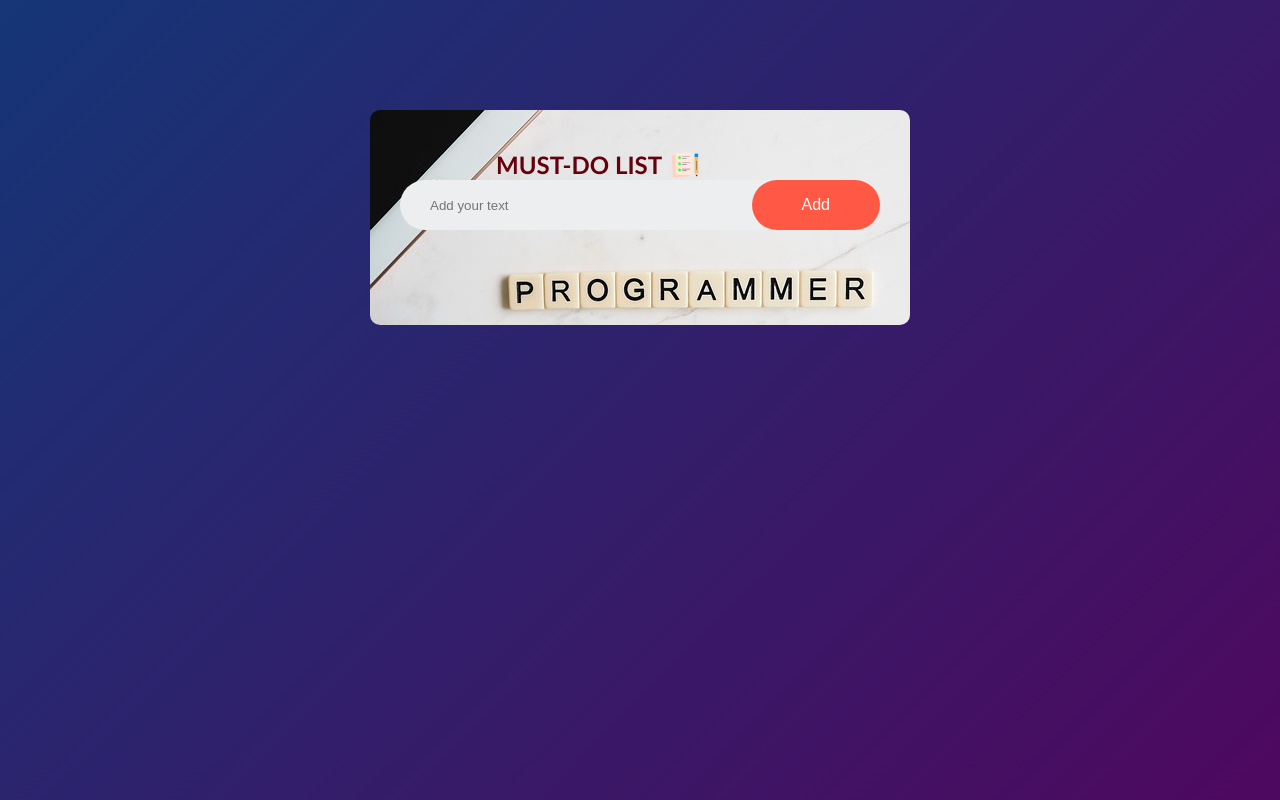
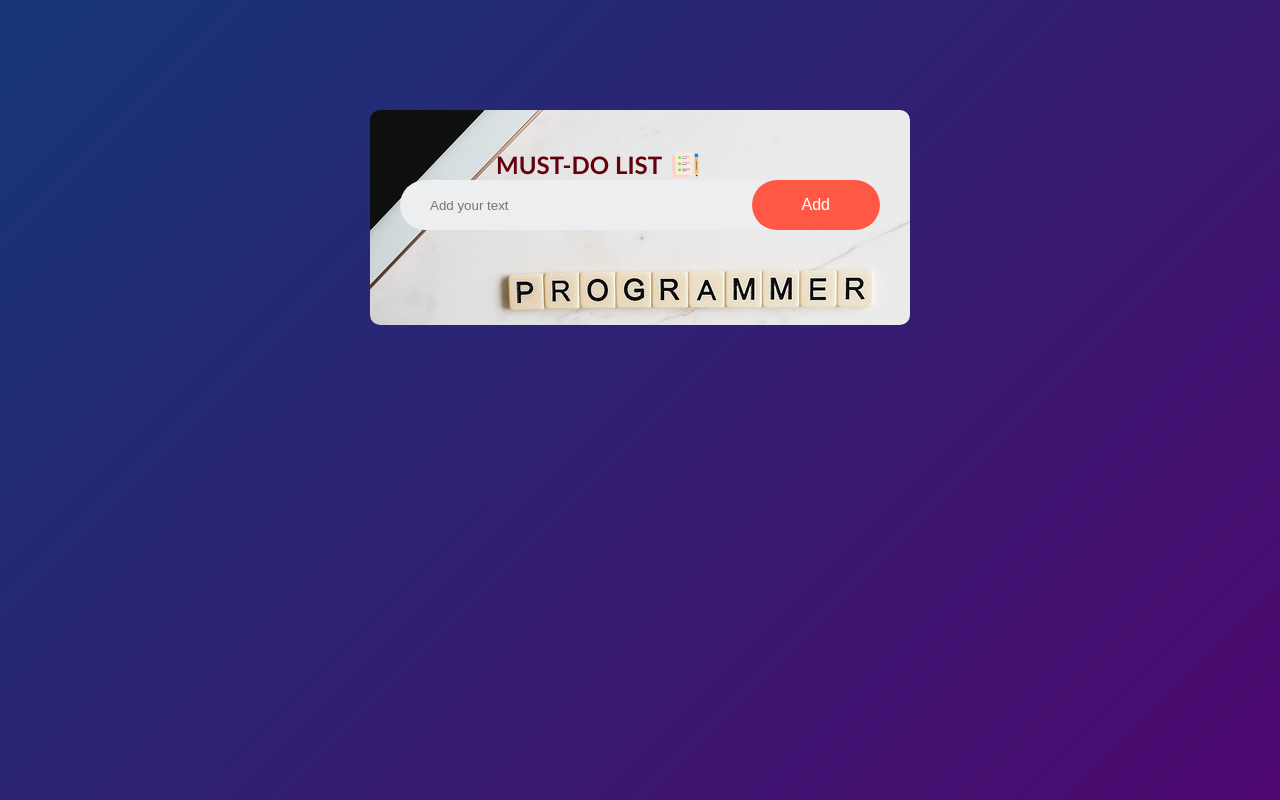
Before and after one commit to Amponsah2022/todo, a plain HTML site: page index.html in a window 1280 px wide. Drawn offline with Linux system fonts and the light colour scheme.

Commit message:
Update style.css

```diff
--- a/style.css
+++ b/style.css
@@ -7,7 +7,7 @@
 .container{
     width: 100%;
     min-height: 100vh;
-    background: linear-gradient(135deg,#153677,#4e085f);
+    background: linear-gradient(135deg,#153677,#4e086f);
     padding: 10px;
 
 }
```
